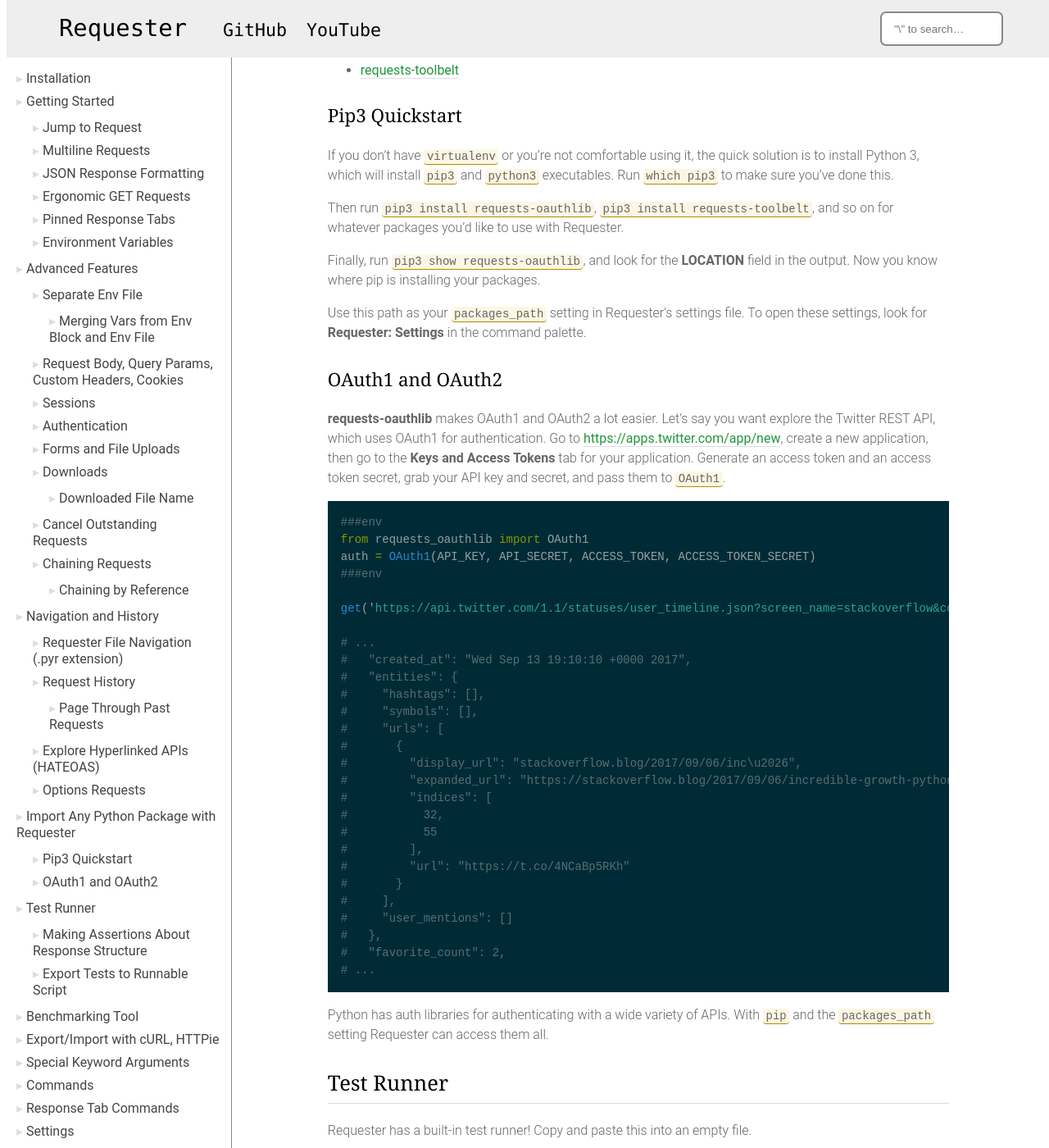
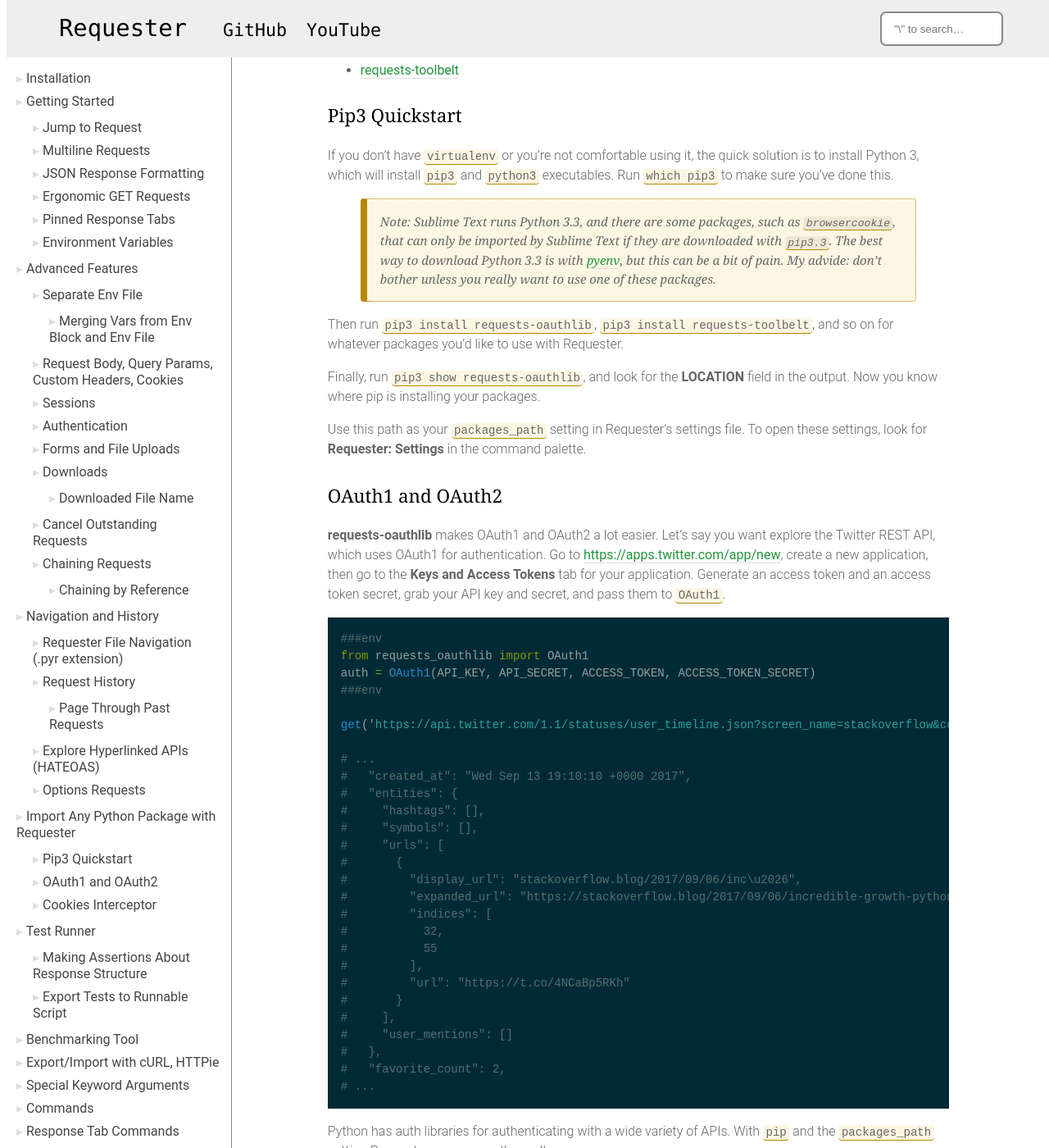
Before and after one commit to kylebebak/Requester, a Jekyll site: the page built from docs/index.html, in a window 1280 px wide and 1400 px high, scrolled down 11075 px. Shown: the whole window at 82% size. Built offline with Jekyll 4.4.1, drawn with Linux system fonts in a browser that asks for light colours; comment, search, counter and statistics services are not loaded; some of the changed text lies outside the part shown.

Commit message:
Added Cookies Interceptor to Auth Options, added info on how to import Python 3.3 packages

```diff
--- a/docs/_content/body.md
+++ b/docs/_content/body.md
@@ -352,6 +352,8 @@
 ### Pip3 Quickstart
 If you don't have `virtualenv` or you're not comfortable using it, the quick solution is to install Python 3, which will install `pip3` and `python3` executables. Run `which pip3` to make sure you've done this.
 
+>Note: Sublime Text runs Python 3.3, and there are some packages, such as `browsercookie`, that can only be imported by Sublime Text if they are downloaded with `pip3.3`. The best way to download Python 3.3 is with [pyenv](https://gist.github.com/Bouke/11261620), but this can be a bit of pain. My advide: don't bother unless you really want to use one of these packages.
+
 Then run `pip3 install requests-oauthlib`, `pip3 install requests-toolbelt`, and so on for whatever packages you'd like to use with Requester.
 
 Finally, run `pip3 show requests-oauthlib`, and look for the __LOCATION__ field in the output. Now you know where pip is installing your packages.
@@ -393,6 +395,12 @@
 ~~~
 
 Python has auth libraries for authenticating with a wide variety of APIs. With `pip` and the `packages_path` setting Requester can access them all.
+
+
+### Cookies Interceptor
+Want to use sessions currently open in your browser in requests sent by Requester? Look for __Requester: Authentication Options__ and choose __Cookies Interceptor__.
+
+This depends on the [browsercookie](https://github.com/requests/toolbelt) package, which must be installed with the same version of Python 3 as the one used by Sublime Text. See the __Note__ in the [pip3 quickstart section](#pip3-quickstart).
 
 
 ## Test Runner
--- a/docs/_content/toc.md
+++ b/docs/_content/toc.md
@@ -27,6 +27,7 @@
 - [Import Any Python Package with Requester](#import-any-python-package-with-requester)
   + [Pip3 Quickstart](#pip3-quickstart)
   + [OAuth1 and OAuth2](#oauth1-and-oauth2)
+  + [Cookies Interceptor](#cookies-interceptor)
 - [Test Runner](#test-runner)
   + [Making Assertions About Response Structure](#making-assertions-about-response-structure)
   + [Export Tests to Runnable Script](#export-tests-to-runnable-script)
```
Also changed, not shown: commands/auth.py (+11 -0 lines), docs/_content/contributing.md (+1 -1 lines), README.md.
